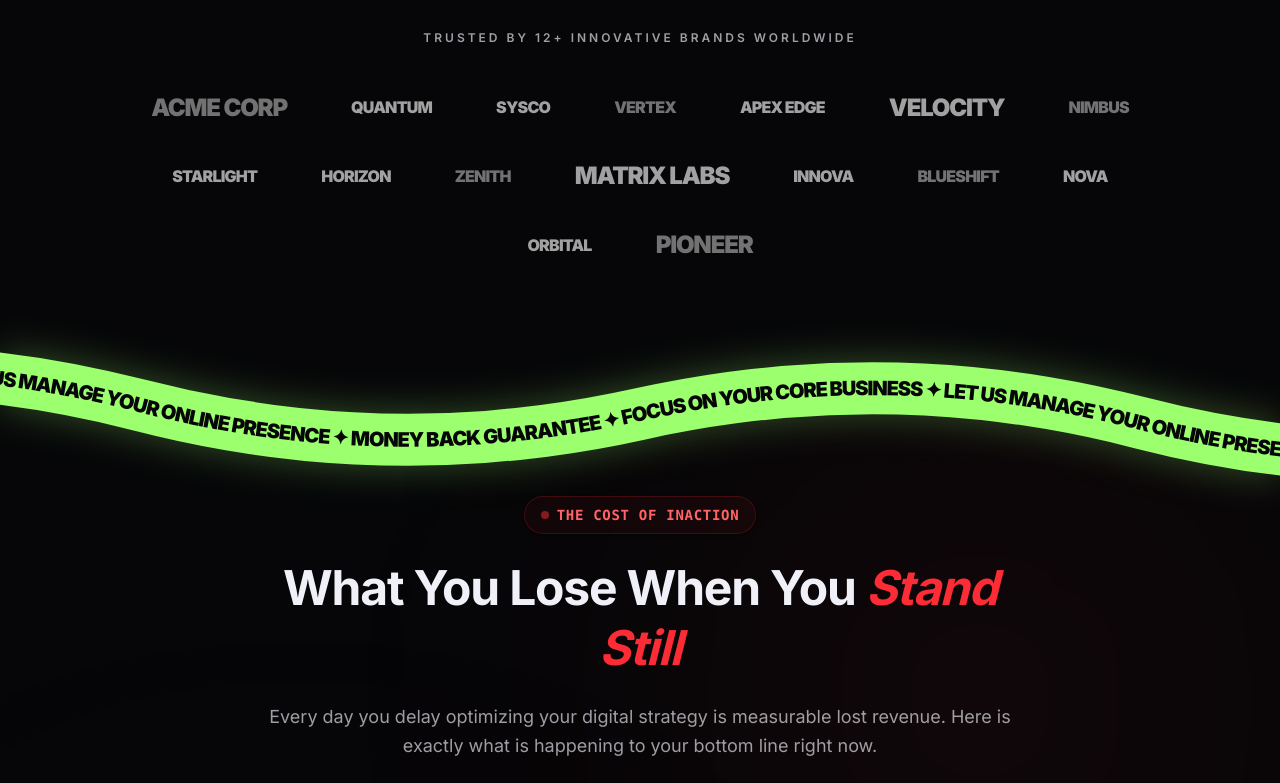
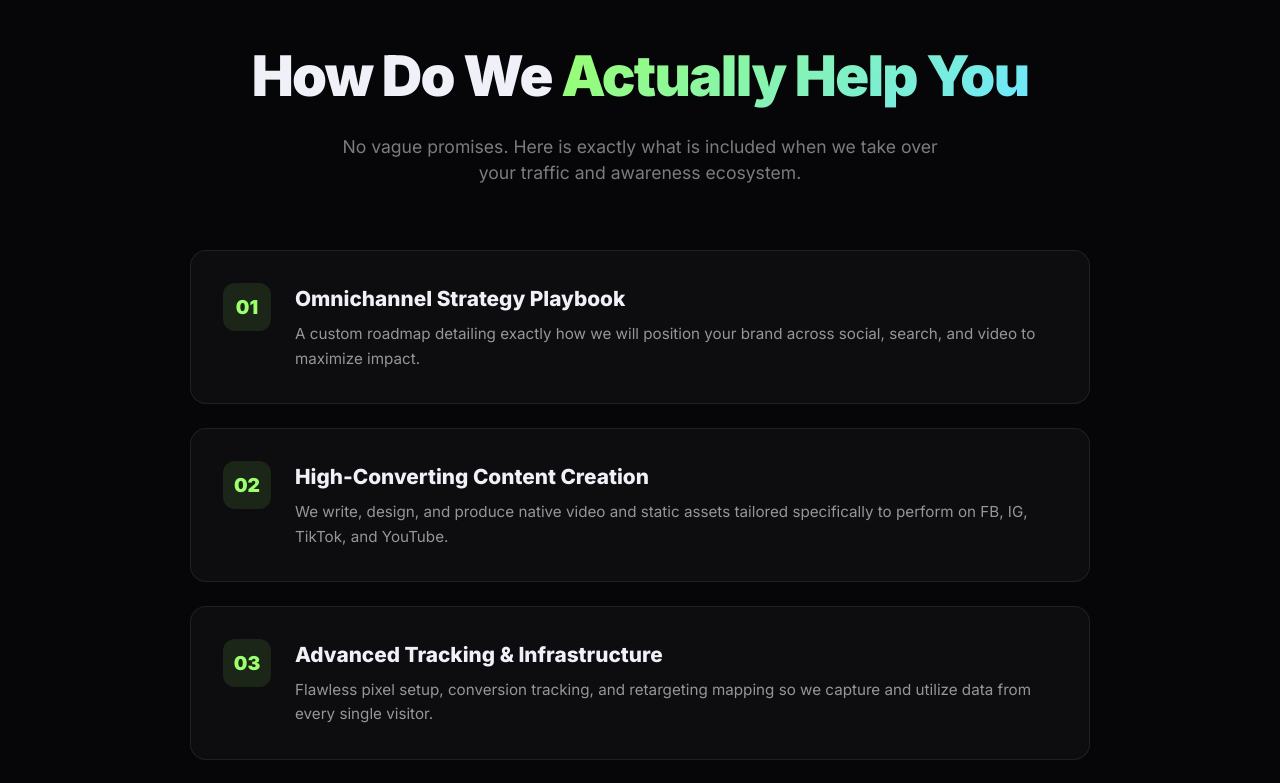
Before and after one commit to einfoengine/ablyart, a Next.js app: page /services/omnichannel-traffic in a window 1280 px wide. Shown: the part 2080-2863 px from the top of the page. Built offline with nearby package versions, Linux system fonts and the light colour scheme.

Commit message:
Omnichannel in progress 2

```diff
--- a/src/components/AgitationSection.tsx
+++ b/src/components/AgitationSection.tsx
@@ -3,7 +3,15 @@
 import React from "react";
 import { motion } from "framer-motion";
 
-const agitations = [
+export type AgitationCardProps = {
+  service: string;
+  title: string;
+  pain: string;
+  accent: string;
+  textAccent: string;
+};
+
+const defaultAgitations: AgitationCardProps[] = [
   {
     service: "Web & Social Media Management",
     title: "Bleeding Credibility",
@@ -34,7 +42,21 @@ const agitations = [
   }
 ];
 
-export default function AgitationSection() {
+export type AgitationSectionProps = {
+  badge?: string;
+  titleBase?: string;
+  titleHighlight?: string;
+  subtitle?: string;
+  customAgitations?: AgitationCardProps[];
+};
+
+export default function AgitationSection({
+  badge = "The Cost of Inaction",
+  titleBase = "What You Lose When You",
+  titleHighlight = "Stand Still",
+  subtitle = "Every day you delay optimizing your digital strategy is measurable lost revenue. Here is exactly what is happening to your bottom line right now.",
+  customAgitations = defaultAgitations
+}: AgitationSectionProps) {
   return (
     <section className="py-16 md:py-24 relative flex flex-col items-center justify-center bg-[var(--background)] overflow-hidden">
       {/* Background warning ambients */}
@@ -46,19 +68,19 @@ export default function AgitationSection() {
         <div className="text-center mb-20 max-w-3xl mx-auto">
           <div className="inline-flex items-center gap-2 px-4 py-2 rounded-full border border-red-500/20 bg-red-500/5 mb-6 shadow-sm">
             <div className="w-2 h-2 rounded-full bg-red-500 animate-pulse"></div>
-            <span className="text-sm font-semibold tracking-wider text-red-400 uppercase font-mono">The Cost of Inaction</span>
+            <span className="text-sm font-semibold tracking-wider text-red-400 uppercase font-mono">{badge}</span>
           </div>
           <h2 className="text-4xl md:text-5xl font-bold mb-6 tracking-tight leading-tight text-[#f0f0f8]">
-            What You Lose When You <span className="text-red-500 italic">Stand Still</span>
+            {titleBase} <span className="text-red-500 italic">{titleHighlight}</span>
           </h2>
           <p className="text-[var(--muted)] text-lg leading-relaxed">
-            Every day you delay optimizing your digital strategy is measurable lost revenue. Here is exactly what is happening to your bottom line right now.
+            {subtitle}
           </p>
         </div>
 
         {/* Agitation Grid */}
         <div className="grid grid-cols-1 md:grid-cols-2 gap-6 lg:gap-8">
-          {agitations.map((item, index) => (
+          {customAgitations.map((item, index) => (
             <motion.div
               key={index}
               initial={{ opacity: 0, scale: 0.95, y: 20 }}
--- a/src/components/OmnichannelPageClient.tsx
+++ b/src/components/OmnichannelPageClient.tsx
@@ -7,6 +7,29 @@ import TestimonialsSection from "@/components/TestimonialsSection";
 import AgitationSection from "@/components/AgitationSection";
 import ValueFocusSection from "@/components/ValueFocusSection";
 import { FaGlobe, FaShareAlt, FaChartLine, FaSearchDollar } from "react-icons/fa";
+
+const deliverables = [
+  {
+    title: "Omnichannel Strategy Playbook",
+    desc: "A custom roadmap detailing exactly how we will position your brand across social, search, and video to maximize impact.",
+  },
+  {
+    title: "High-Converting Content Creation",
+    desc: "We write, design, and produce native video and static assets tailored specifically to perform on FB, IG, TikTok, and YouTube.",
+  },
+  {
+    title: "Advanced Tracking & Infrastructure",
+    desc: "Flawless pixel setup, conversion tracking, and retargeting mapping so we capture and utilize data from every single visitor.",
+  },
+  {
+    title: "Proactive Media Buying",
+    desc: "Day-to-day management of your ad budgets by senior buyers who optimize pacing, bid caps, and creative testing for maximum ROAS.",
+  },
+  {
+    title: "Dedicated Growth Partner",
+    desc: "You aren't handed off to an account manager. You get direct access to the strategists actively running your campaigns via Slack/Email.",
+  }
+];
 
 function HeroSection() {
   const ref = useRef<HTMLDivElement>(null);
@@ -158,8 +181,87 @@ export default function OmnichannelPageClient() {
             icon: <FaSearchDollar size={32} />
           }
         ]}
+        hideBottomSection={true}
       />
-      <AgitationSection />
+      <section style={{ padding: "100px 24px", background: "var(--background)", position: "relative" }}>
+        <div style={{ maxWidth: "900px", margin: "0 auto" }}>
+          <div style={{ textAlign: "center", marginBottom: "64px" }}>
+            <h2 style={{ fontSize: "clamp(2rem, 5vw, 3.5rem)", fontWeight: 900, color: "#f0f0f8", marginBottom: "16px", letterSpacing: "-0.03em" }}>
+              How Do We <span className="gradient-text">Actually Help You</span>
+            </h2>
+            <p style={{ color: "rgba(240,240,248,0.5)", fontSize: "1.1rem", maxWidth: "600px", margin: "0 auto" }}>
+              No vague promises. Here is exactly what is included when we take over your traffic and awareness ecosystem.
+            </p>
+          </div>
+
+          <div style={{ display: "flex", flexDirection: "column", gap: "24px" }}>
+            {deliverables.map((item, idx) => (
+              <div
+                key={idx}
+                style={{
+                  background: "rgba(255,255,255,0.03)",
+                  border: "1px solid rgba(255,255,255,0.08)",
+                  borderRadius: "16px",
+                  padding: "32px",
+                  display: "flex",
+                  gap: "24px",
+                  alignItems: "flex-start"
+                }}
+              >
+                <div style={{
+                  width: "48px", height: "48px", borderRadius: "12px",
+                  background: "rgba(155,255,110,0.1)",
+                  display: "flex", alignItems: "center", justifyContent: "center",
+                  flexShrink: 0, color: "var(--accent)", fontSize: "1.2rem", fontWeight: 900
+                }}>
+                  {String(idx + 1).padStart(2, '0')}
+                </div>
+                <div>
+                  <h3 style={{ fontSize: "1.3rem", fontWeight: 800, color: "#f0f0f8", marginBottom: "8px" }}>{item.title}</h3>
+                  <p style={{ color: "rgba(240,240,248,0.6)", lineHeight: 1.6, fontSize: "0.95rem" }}>{item.desc}</p>
+                </div>
+              </div>
+            ))}
+          </div>
+        </div>
+      </section>
+
+      <AgitationSection
+        badge="The Cost of Inaction"
+        titleBase="The High Cost of Being"
+        titleHighlight="Invisible"
+        subtitle="While you're relying on word-of-mouth or a single dying ad channel, your competitors are actively surrounding your ideal buyers and stealing market share."
+        customAgitations={[
+          {
+            service: "Platform Consistency",
+            title: "Scattered & Weak Presence",
+            pain: "Inconsistent posting across platforms destroys trust. If a prospect finds your Instagram dead and your website outdated, they bounce immediately to a competitor who looks alive.",
+            accent: "rgba(255, 80, 80, 0.2)",
+            textAccent: "#ff5050"
+          },
+          {
+            service: "Retargeting Infrastructure",
+            title: "Leaking Acquired Traffic Potential",
+            pain: "Driving traffic with no retargeting structure means 98% of your visitors leave and never return. You are paying premium rates to acquire leads and letting them slip right through your fingers.",
+            accent: "rgba(255, 120, 80, 0.2)",
+            textAccent: "#ff7850"
+          },
+          {
+            service: "Predictable Traffic Sources",
+            title: "Unscalable Business Growth",
+            pain: "Relying purely on referrals or organic reach creates massive revenue bottlenecks. If you cannot predictably buy attention today, you mathematically cannot scale your business tomorrow.",
+            accent: "rgba(255, 179, 71, 0.2)",
+            textAccent: "#ffb347"
+          },
+          {
+            service: "Channel Diversification",
+            title: "Single Point of Failure",
+            pain: "If your only lead source changes its algorithm or bans your ad account, your entire business collapses overnight. A lack of true omnichannel presence is an existential threat to your revenue.",
+            accent: "rgba(255, 80, 120, 0.2)",
+            textAccent: "#ff5078"
+          }
+        ]}
+      />
       <PricingSection />
       <TestimonialsSection />
     </main>
--- a/src/components/ValueFocusSection.tsx
+++ b/src/components/ValueFocusSection.tsx
@@ -39,6 +39,7 @@ export type ValueFocusSectionProps = {
   titleHighlight?: string;
   subtitle?: string;
   customFeatures?: FeatureCardProps[];
+  hideBottomSection?: boolean;
 };
 
 export default function ValueFocusSection({
@@ -47,6 +48,7 @@ export default function ValueFocusSection({
   titleHighlight = "Results",
   subtitle = "We don't just run ads. We build a comprehensive growth ecosystem designed to scale your business predictably and profitably.",
   customFeatures = defaultFeatures,
+  hideBottomSection = false,
 }: ValueFocusSectionProps) {
   return (
     <div className="w-full z-10 relative flex flex-col items-center">
@@ -135,9 +137,10 @@ export default function ValueFocusSection({
       </div>
 
       {/* DARK BACKGROUND AREA (Continues under white box seamlessly) */}
-      <div className="w-full relative flex flex-col items-center pt-24 pb-[120px] md:pb-[140px] z-10">
-        {/* Client Logos */}
-        <div className="w-full relative flex flex-col items-center">
+      {!hideBottomSection && (
+        <div className="w-full relative flex flex-col items-center pt-24 pb-[120px] md:pb-[140px] z-10">
+          {/* Client Logos */}
+          <div className="w-full relative flex flex-col items-center">
           <div className="text-center text-xs font-semibold text-[var(--muted)] uppercase tracking-[0.25em] mb-12 w-full">
             Trusted by 12+ Innovative Brands Worldwide
           </div>
@@ -190,6 +193,7 @@ export default function ValueFocusSection({
           </div>
         </div>
       </div>
+      )}
     </div>
   );
 }
```
